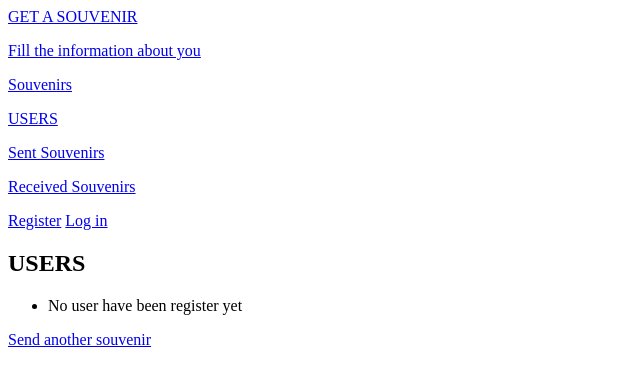
After one commit to Patrick2490/GET_A_SOUVENIR_project, a Django app: template souvenirs_app/templates/souvenirs_app/user_infos.html in a window 1280 px wide. The commit adds this page. Shown: the top 386 px of the page, without its empty margins (0-640 px from the left). Run offline with Django 3.2, Linux system fonts and the light colour scheme; the template is opened without the code that fills it, so the values that code supplies are empty.

Commit message:
slugs fixed, set slug for in lists, database is update

```diff
--- a/souvenirs_app/templates/souvenirs_app/base.html
+++ b/souvenirs_app/templates/souvenirs_app/base.html
@@ -13,6 +13,9 @@
 </p>
 <p>
     <a href="{%  url 'souvenirs_app:souvenirs' %}">Souvenirs</a>
+</p>
+<p>
+    <a href="{%  url 'souvenirs_app:user_infos' %}">USERS</a>
 </p>
 <p>
     <a href="{%  url 'souvenirs_app:send_user_souvenirs' %}">Sent Souvenirs</a>
--- a/souvenirs_app/templates/souvenirs_app/receive_user_souvenirs.html
+++ b/souvenirs_app/templates/souvenirs_app/receive_user_souvenirs.html
@@ -6,7 +6,7 @@
     <ul>
         {% for souvenir in receive_user_souvenirs %}
 
-            <li><a href="{% url 'souvenirs_app:souvenir' souvenir.souvenir_id %}">{{ souvenir.souvenir_id }}</a> : {{ souvenir.send_user }} to {{ souvenir.receive_user }}</li>
+            <li><a href="{{ souvenir.get_absolute_url }}">{{ souvenir.souvenir_id }}</a> : {{ souvenir.send_user }} to {{ souvenir.receive_user }}</li>
         {% empty %}
             <li>No souvenirs have been received yet</li>
         {% endfor %}
--- a/souvenirs_app/templates/souvenirs_app/send_user_souvenirs.html
+++ b/souvenirs_app/templates/souvenirs_app/send_user_souvenirs.html
@@ -6,7 +6,7 @@
     <ul>
         {% for souvenir in send_user_souvenirs %}
 
-            <li><a href="{% url 'souvenirs_app:souvenir' souvenir.souvenir_id %}">{{ souvenir.souvenir_id }}</a> : {{ souvenir.send_user }} to {{ souvenir.receive_user }}</li>
+            <li><a href="{{ souvenir.get_absolute_url }}">{{ souvenir.souvenir_id }}</a> : {{ souvenir.send_user }} to {{ souvenir.receive_user }}</li>
         {% empty %}
             <li>No souvenirs have been sent yet</li>
         {% endfor %}
--- /dev/null
+++ b/souvenirs_app/templates/souvenirs_app/user_infos.html
@@ -0,0 +1,17 @@
+{% extends 'souvenirs_app/base.html' %}
+
+{% block content %}
+    <h2>USERS</h2>
+
+    <ul>
+        {% for user_info in user_infos %}
+
+            <li><a href="{{ user_info.get_absolute_url }}">{{ user_info.username }}</a></li>
+        {% empty %}
+            <li>No user have been register yet</li>
+        {% endfor %}
+    </ul>
+
+    <a href="{% url 'souvenirs_app:new_souvenir' %}">Send another souvenir</a>
+
+{% endblock content %}
--- a/souvenirs_app/urls.py
+++ b/souvenirs_app/urls.py
@@ -11,6 +11,7 @@ urlpatterns = [
     path('new_souvenir/', views.new_souvenir, name='new_souvenir'),
     path('create_user_info/', views.CreateUserInfo.as_view(), name='create_user_info'),
     # path('new_user_info/', views.new_user_info, name='new_user_info'),
+    path('user_infos/', views.UserInfoListView.as_view(), name='user_infos'),
     path('user_info/<slug:user_info_slug>', views.UserInfoDetailView.as_view(), name='user_info'),
     path('send_user_souvenirs/', views.SendUserSouvenirsView.as_view(), name='send_user_souvenirs'),
     path('receive_user_souvenirs/', views.ReceiveUserSouvenirsView.as_view(), name='receive_user_souvenirs'),
```
Also changed, not shown: souvenirs_app/views.py (+21 -3 lines), db.sqlite3.
